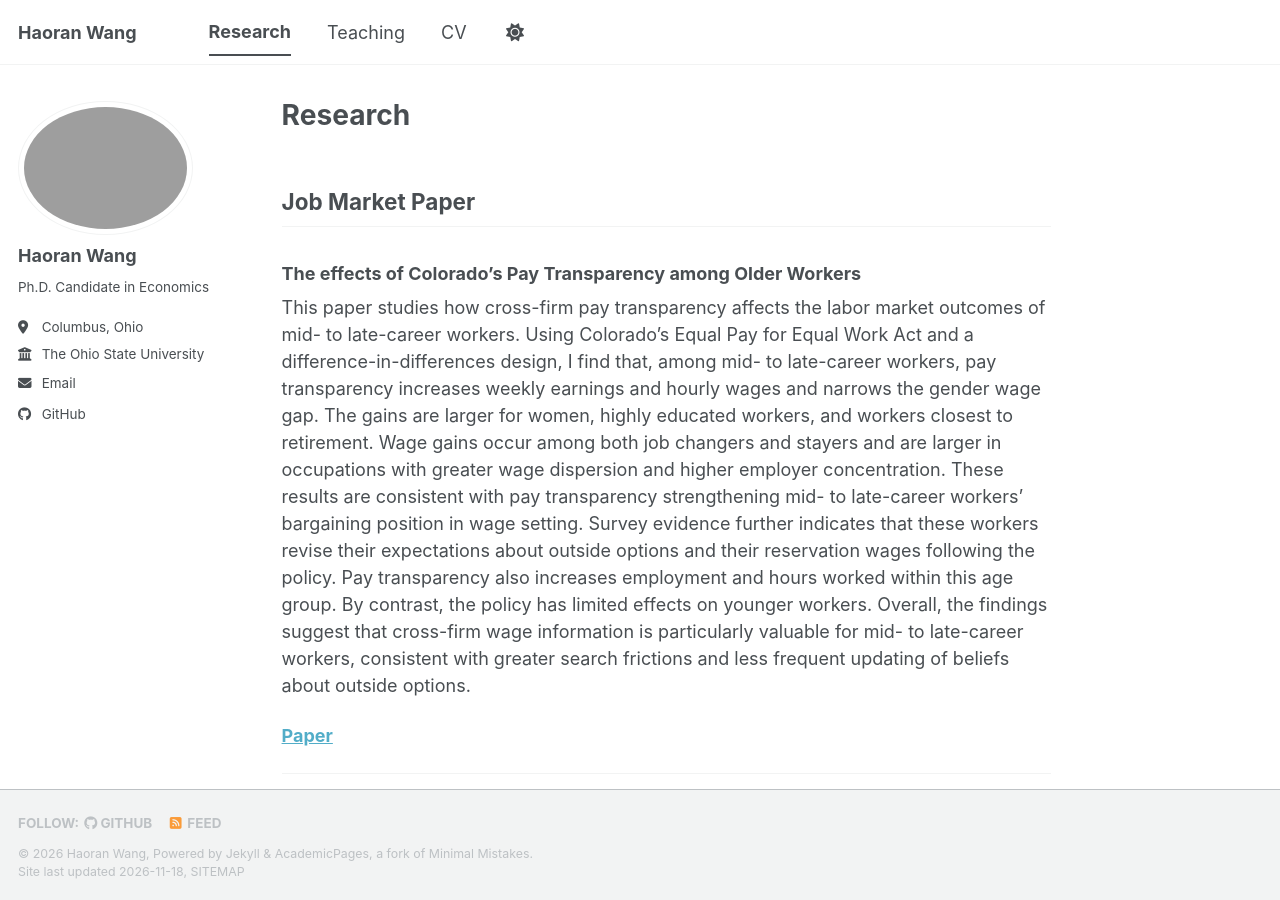
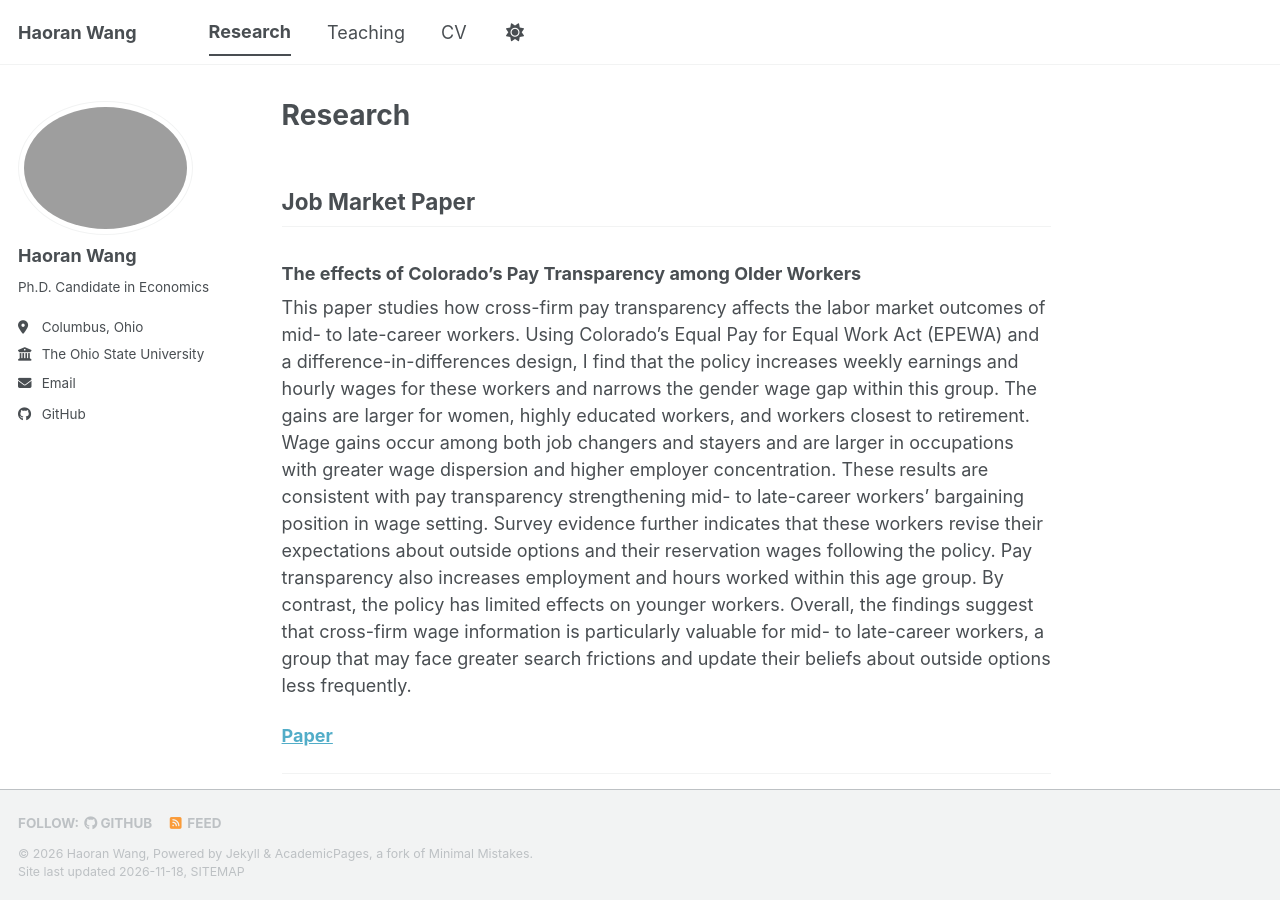
Before and after one commit to hwang853/hwang853.github.io, a Jekyll site: the page built from _pages/research.md, in a window 1280 px wide and 900 px high. Built offline with Jekyll 4.4.1, drawn with Linux system fonts in a browser that asks for light colours; a style sheet for code colours, icons or effects is not loaded.

Commit message:
Update research paper summary on pay transparency effects
Revised the text to clarify the findings of the study on pay transparency's effects on mid- to late-career workers, including specific references to the Equal Pay for Equal Work Act.

```diff
--- a/_pages/research.md
+++ b/_pages/research.md
@@ -8,7 +8,7 @@ author_profile: true
 
 ### The effects of Colorado's Pay Transparency among Older Workers
 
-This paper studies how cross-firm pay transparency affects the labor market outcomes of mid- to late-career workers. Using Colorado’s Equal Pay for Equal Work Act and a difference-in-differences design, I find that, among mid- to late-career workers, pay transparency increases weekly earnings and hourly wages and narrows the gender wage gap. The gains are larger for women, highly educated workers, and workers closest to retirement. Wage gains occur among both job changers and stayers and are larger in occupations with greater wage dispersion and higher employer concentration. These results are consistent with pay transparency strengthening mid- to late-career workers' bargaining position in wage setting. Survey evidence further indicates that these workers revise their expectations about outside options and their reservation wages following the policy. Pay transparency also increases employment and hours worked within this age group. By contrast, the policy has limited effects on younger workers. Overall, the findings suggest that cross-firm wage information is particularly valuable for mid- to late-career workers, consistent with greater search frictions and less frequent updating of beliefs about outside options.
+This paper studies how cross-firm pay transparency affects the labor market outcomes of mid- to late-career workers. Using Colorado’s Equal Pay for Equal Work Act (EPEWA) and a difference-in-differences design, I find that the policy increases weekly earnings and hourly wages for these workers and narrows the gender wage gap within this group. The gains are larger for women, highly educated workers, and workers closest to retirement. Wage gains occur among both job changers and stayers and are larger in occupations with greater wage dispersion and higher employer concentration. These results are consistent with pay transparency strengthening mid- to late-career workers' bargaining position in wage setting. Survey evidence further indicates that these workers revise their expectations about outside options and their reservation wages following the policy. Pay transparency also increases employment and hours worked within this age group. By contrast, the policy has limited effects on younger workers. Overall, the findings suggest that cross-firm wage information is particularly valuable for mid- to late-career workers, a group that may face greater search frictions and update their beliefs about outside options less frequently.
 
 **[Paper](/files/JMP_Haoran_Wang.pdf)**
 
```
